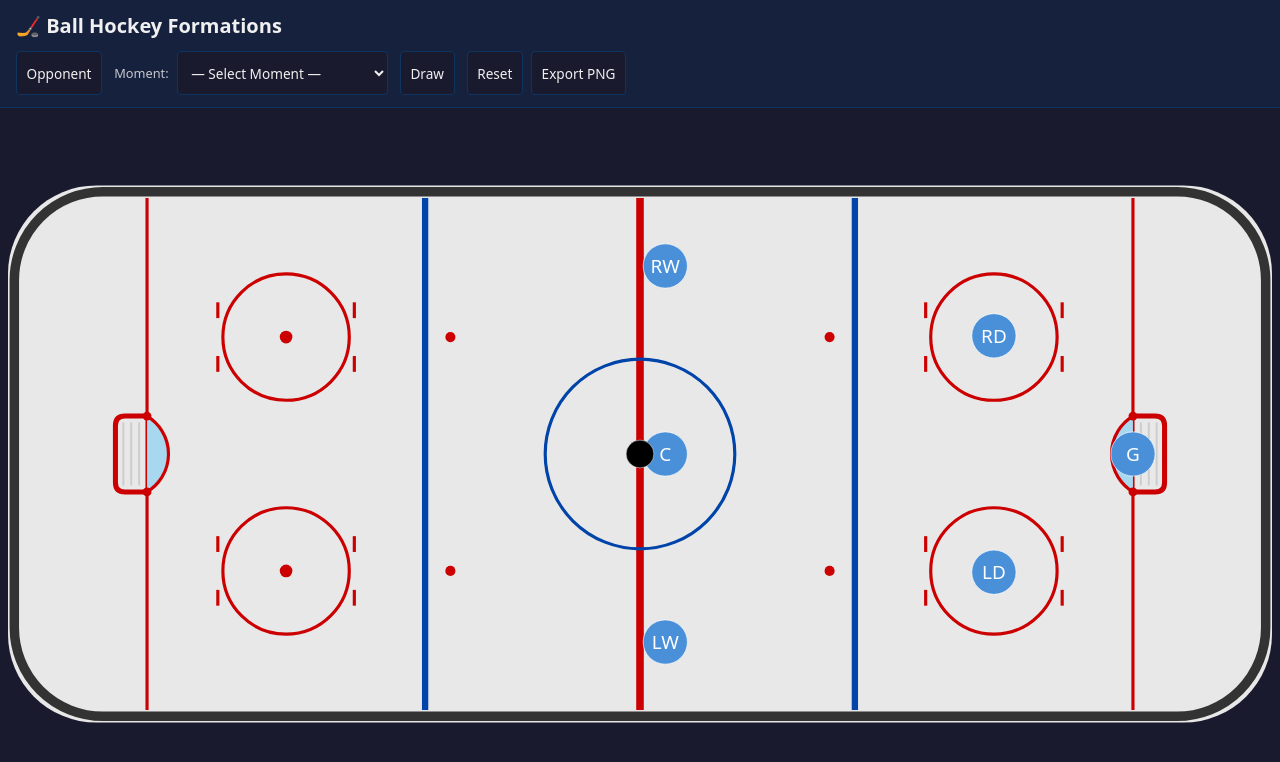
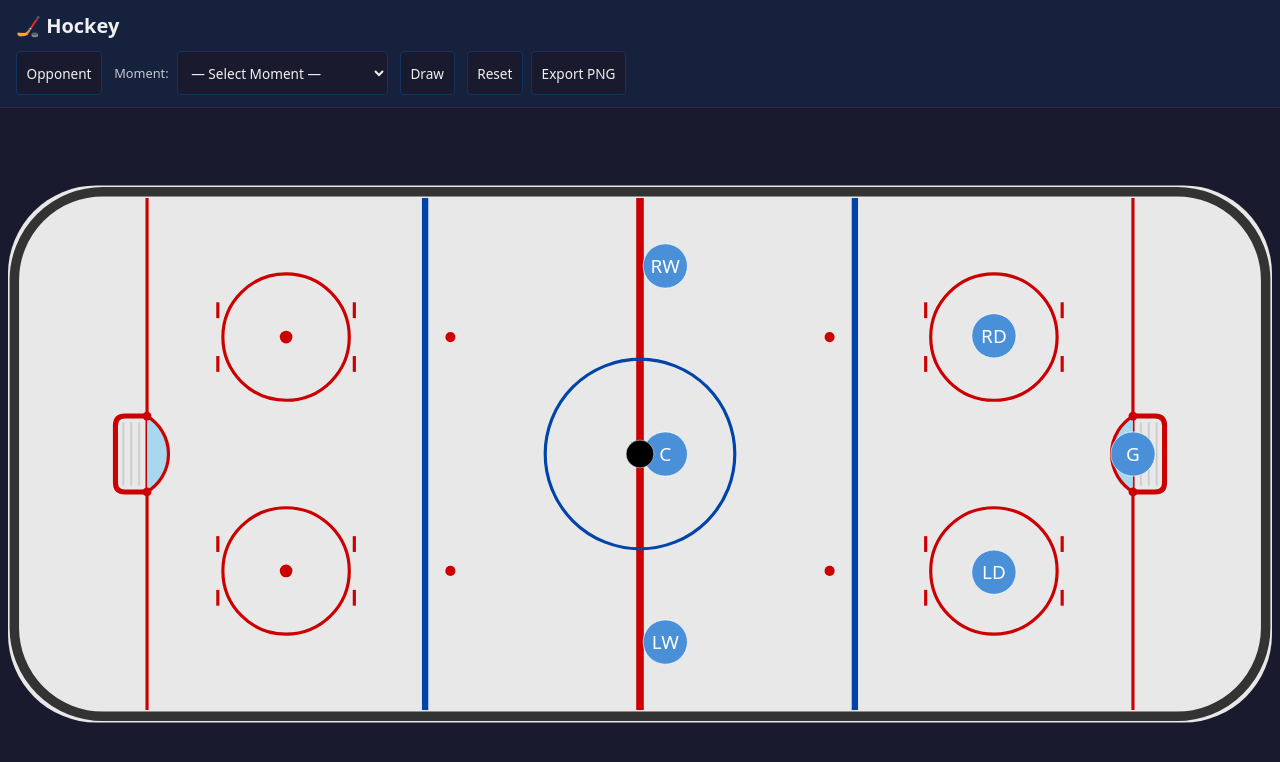
Before and after one commit to mheil23/hockey, a website with bundled scripts: page index.html in a window 1280 px wide. Built offline with nearby package versions, Linux system fonts and the light colour scheme.

Commit message:
Update index.html
Fixing title to just hockey

```diff
--- a/index.html
+++ b/index.html
@@ -403,7 +403,7 @@
   <!-- Toolbar Header -->
   <header class="toolbar" role="toolbar" aria-label="Formation controls">
     <div class="toolbar-header">
-      <span class="toolbar-title">🏒 Ball Hockey Formations</span>
+      <span class="toolbar-title">🏒 Hockey</span>
       <button id="menu-toggle" class="menu-toggle" type="button" aria-label="Toggle menu" aria-expanded="false">☰</button>
     </div>
 
```
